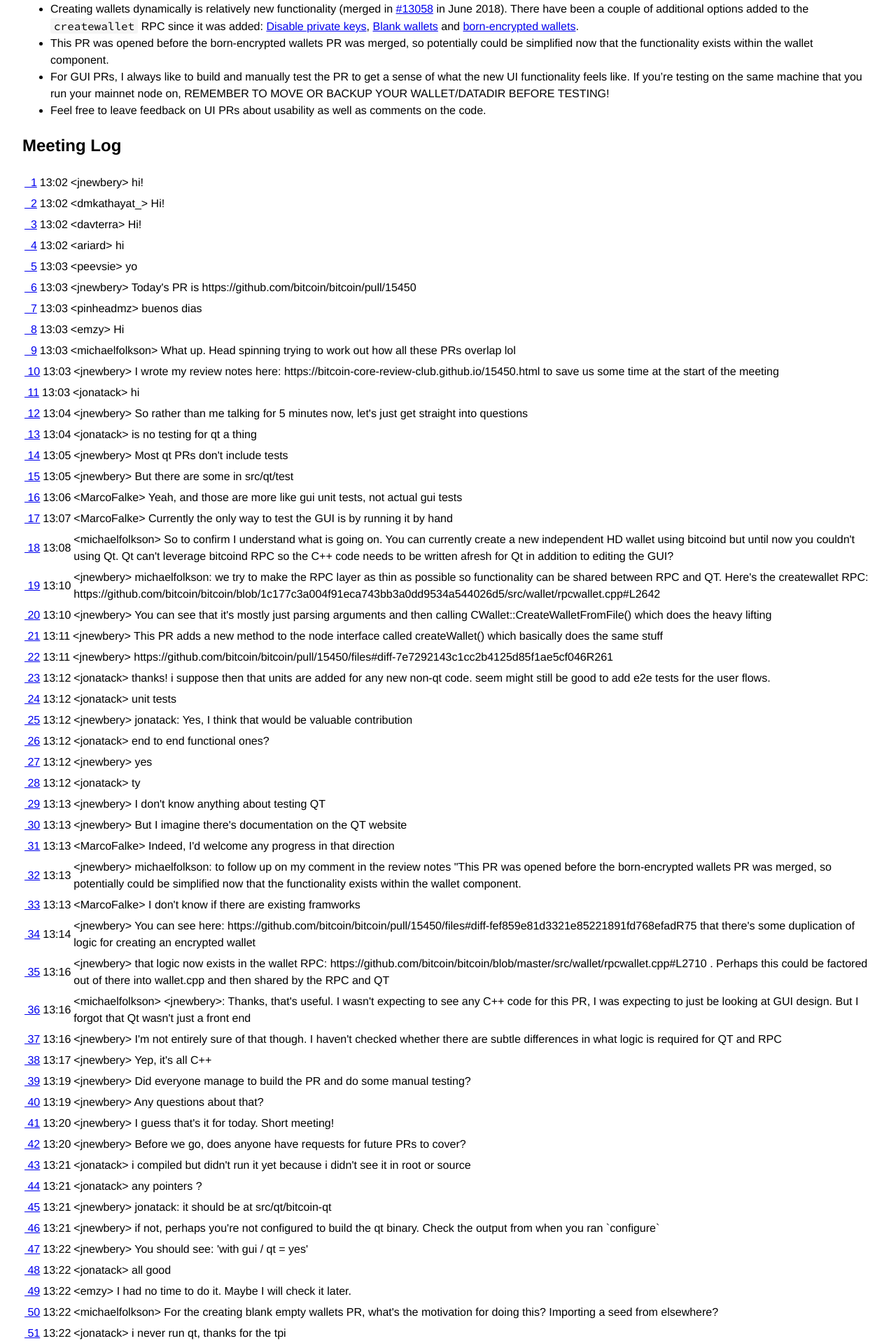
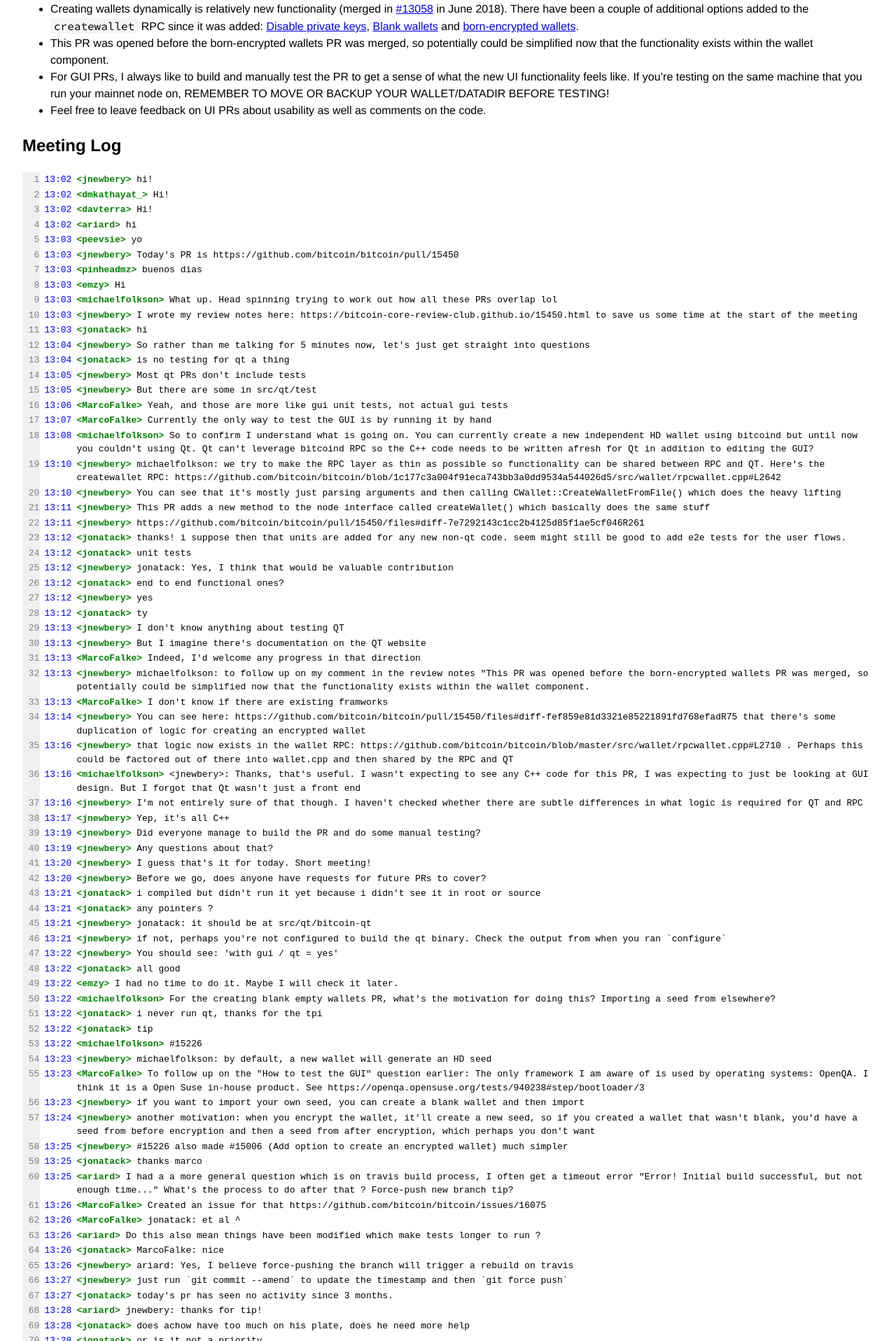
Before and after one commit to bitcoin-core-review-club/website, a Jekyll site: the page built from _posts/2019-05-22-#15450.md, in a window 1280 px wide. Shown: the part 500-2416 px from the top of the page at 70% size. Built offline with Jekyll 4.4.1, drawn with Linux system fonts in a browser that asks for light colours.

Commit message:
Add CSS styling for meeting logs

```diff
--- a/assets/css/all.sass
+++ b/assets/css/all.sass
@@ -66,3 +66,33 @@
 .Home-posts-post-arrow
   padding-right: 4px
   vertical-align: text-top
+
+.log-line
+  margin-block-start: 0px
+  margin-block-end: 0px
+  font-family: monospace
+  border-spacing: 0px
+
+.log-row
+  vertical-align: top
+
+.log-lineno
+  background-color: #f0f0f0
+  \:target
+    background-color: #ddd
+  a
+    color: grey
+    text-decoration: none
+    user-select: none
+
+.log-time
+  color: blue
+  padding-left: 6px
+  padding-right: 6px
+
+.log-nick
+  font-weight: bold
+  color: green
+
+.log-msg
+  padding-left: 0px
```
